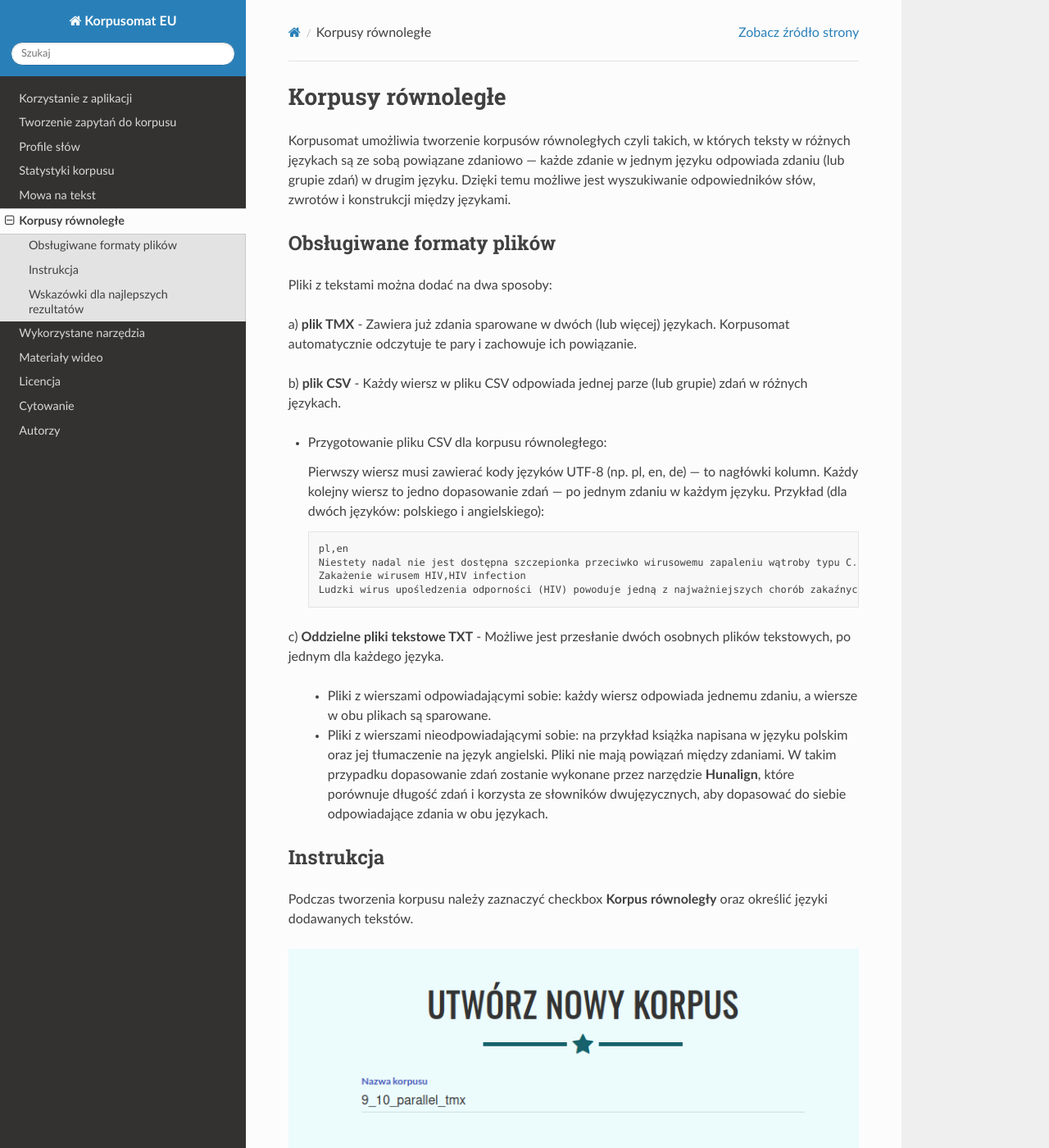
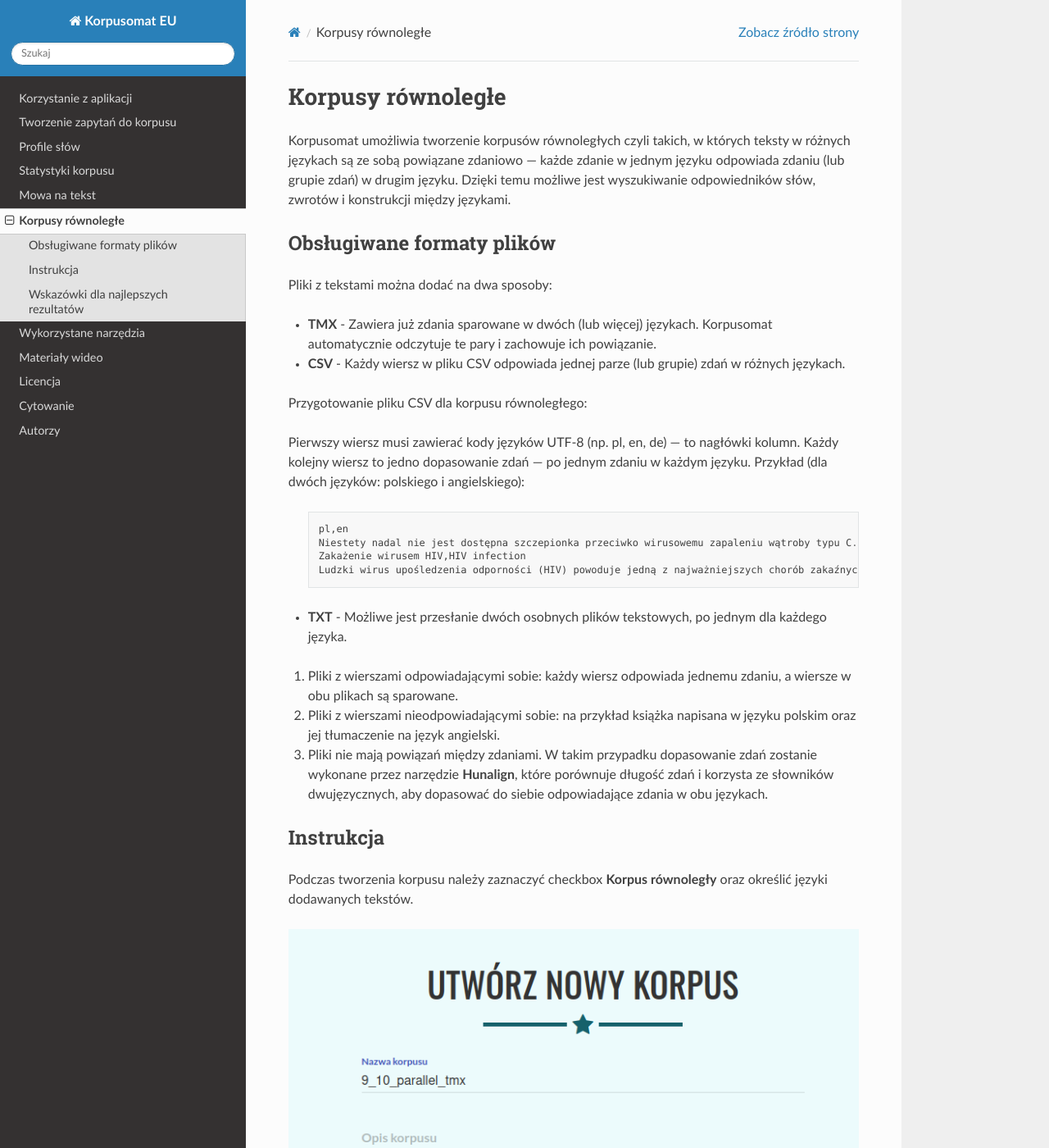
Before and after one commit to ipipan/korpusomat-eu-docs, a Sphinx documentation site: the page built from docs/source/parallel-corpora.rst, in a window 1280 px wide and 1400 px high. Shown: the whole window at 82% size. Built offline with Sphinx 7.4.7 and the Read the Docs theme 3.1.0, drawn with Linux system fonts in a browser that asks for light colours; some of the changed text lies outside the part shown.

```diff
--- a/docs/source/parallel-corpora.rst
+++ b/docs/source/parallel-corpora.rst
@@ -10,18 +10,15 @@
 
 Pliki z tekstami można dodać na dwa sposoby:
 
-a) **plik TMX**
-- Zawiera już zdania sparowane w dwóch (lub więcej) językach.
-Korpusomat automatycznie odczytuje te pary i zachowuje ich powiązanie.
+- **TMX** - Zawiera już zdania sparowane w dwóch (lub więcej) językach. Korpusomat automatycznie odczytuje te pary i zachowuje ich powiązanie.
 
-b) **plik CSV**
-- Każdy wiersz w pliku CSV odpowiada jednej parze (lub grupie) zdań w różnych językach.
+- **CSV** - Każdy wiersz w pliku CSV odpowiada jednej parze (lub grupie) zdań w różnych językach.
 
-- Przygotowanie pliku CSV dla korpusu równoległego:
+Przygotowanie pliku CSV dla korpusu równoległego:
 
-  Pierwszy wiersz musi zawierać kody języków UTF-8 (np. pl, en, de) — to nagłówki kolumn.
-  Każdy kolejny wiersz to jedno dopasowanie zdań — po jednym zdaniu w każdym języku.
-  Przykład (dla dwóch języków: polskiego i angielskiego):
+Pierwszy wiersz musi zawierać kody języków UTF-8 (np. pl, en, de) — to nagłówki kolumn.
+Każdy kolejny wiersz to jedno dopasowanie zdań — po jednym zdaniu w każdym języku.
+Przykład (dla dwóch języków: polskiego i angielskiego):
 
   .. code-block:: python
 
@@ -32,13 +29,11 @@
    Ludzki wirus upośledzenia odporności (HIV) powoduje jedną z najważniejszych chorób zakaźnych w Europie.,The human immunodeficiency virus (HIV) remains one of the most important communicable diseases in Europe.
 
 
+- **TXT** - Możliwe jest przesłanie dwóch osobnych plików tekstowych, po jednym dla każdego języka.
 
-c) **Oddzielne pliki tekstowe TXT**
-- Możliwe jest przesłanie dwóch osobnych plików tekstowych, po jednym dla każdego języka.
-    - Pliki z wierszami odpowiadającymi sobie: każdy wiersz odpowiada jednemu zdaniu, a wiersze w obu plikach są sparowane.
-
-    - Pliki z wierszami nieodpowiadającymi sobie: na przykład książka napisana w języku polskim oraz jej tłumaczenie na język angielski.
-      Pliki nie mają powiązań między zdaniami. W takim przypadku dopasowanie zdań zostanie wykonane przez narzędzie **Hunalign**, które porównuje długość zdań i korzysta ze słowników dwujęzycznych, aby dopasować do siebie odpowiadające zdania w obu językach.
+1. Pliki z wierszami odpowiadającymi sobie: każdy wiersz odpowiada jednemu zdaniu, a wiersze w obu plikach są sparowane.
+2. Pliki z wierszami nieodpowiadającymi sobie: na przykład książka napisana w języku polskim oraz jej tłumaczenie na język angielski.
+3. Pliki nie mają powiązań między zdaniami. W takim przypadku dopasowanie zdań zostanie wykonane przez narzędzie **Hunalign**, które porównuje długość zdań i korzysta ze słowników dwujęzycznych, aby dopasować do siebie odpowiadające zdania w obu językach.
 
 
 Instrukcja
```
Also changed, not shown: other parts of docs/source/parallel-corpora.rst (+1 -1 lines), 1 other file.
